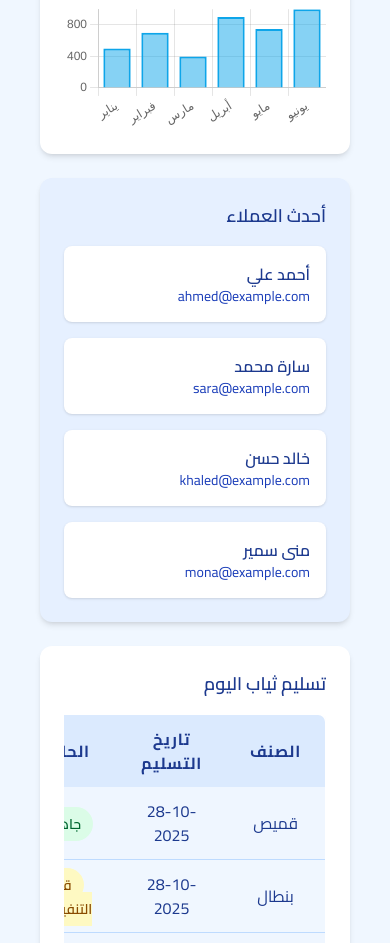
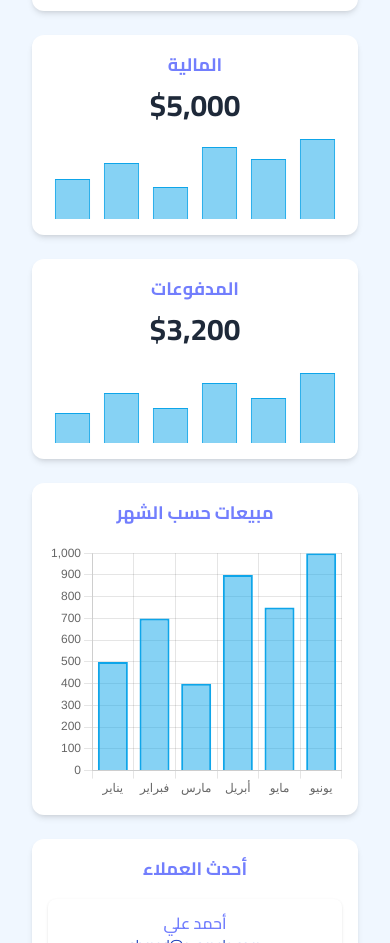
Before and after one commit to AhmedHanyOnly/tailor-frontend, a Next.js app: page / in a window 390 px wide. Shown: the part 1057-2000 px from the top of the page. Built offline with nearby package versions, Linux system fonts and the light colour scheme.

Commit message:
first commit

```diff
--- a/app/globals.css
+++ b/app/globals.css
@@ -3,7 +3,7 @@
 :root {
   --background: #f0f7ff;
   --foreground: #171717;
-  --color-primary: #f6bc08;
+  --color-primary: #727efd;
 }
 
 @theme inline {
--- a/app/page.jsx
+++ b/app/page.jsx
@@ -26,7 +26,6 @@ ChartJS.register(
 );
 
 export default function Home() {
-  // بيانات تجريبية
   const statsData = [
     { title: "العملاء", value: 120, chartData: [12, 19, 3, 5, 2, 3] },
     { title: "الطلبات", value: 85, chartData: [5, 10, 8, 12, 6, 7] },
@@ -36,6 +35,16 @@ export default function Home() {
       value: "$1,200",
       chartData: [200, 300, 400, 500, 600, 700],
     },
+    {
+      title: "المالية",
+      value: "$5,000",
+      chartData: [500, 700, 400, 900, 750, 1000],
+    },
+    {
+      title: "المدفوعات",
+      value: "$3,200",
+      chartData: [300, 500, 350, 600, 450, 700],
+    },
   ];
 
   const monthlySales = {
@@ -44,8 +53,8 @@ export default function Home() {
       {
         label: "المبيعات",
         data: [500, 700, 400, 900, 750, 1000],
-        backgroundColor: "rgba(14, 165, 233, 0.5)",
-        borderColor: "rgba(14, 165, 233, 1)",
+        backgroundColor: "rgba(14,165,233,0.5)",
+        borderColor: "rgba(14,165,233,1)",
         borderWidth: 2,
       },
     ],
@@ -75,178 +84,192 @@ export default function Home() {
   const deliveriesRef = useRef(null);
 
   useEffect(() => {
-    // أنميشن للبوكسات
     statsRefs.current.forEach((el, i) => {
       gsap.fromTo(
         el,
         { opacity: 0, y: 20 },
-        { opacity: 1, y: 0, delay: i * 0.15, duration: 0.6, ease: "power2.out" }
+        { opacity: 1, y: 0, delay: i * 0.15, duration: 0.6 }
       );
     });
-
     gsap.fromTo(
       monthlyRef.current,
       { opacity: 0, y: 20 },
-      { opacity: 1, y: 0, delay: 0.7, duration: 0.6, ease: "power2.out" }
+      { opacity: 1, y: 0, delay: 0.7, duration: 0.6 }
     );
     gsap.fromTo(
       latestRef.current,
       { opacity: 0, y: 20 },
-      { opacity: 1, y: 0, delay: 0.9, duration: 0.6, ease: "power2.out" }
+      { opacity: 1, y: 0, delay: 0.9, duration: 0.6 }
     );
     gsap.fromTo(
       deliveriesRef.current,
       { opacity: 0, y: 20 },
-      { opacity: 1, y: 0, delay: 1.1, duration: 0.6, ease: "power2.out" }
+      { opacity: 1, y: 0, delay: 1.1, duration: 0.6 }
     );
   }, []);
 
   return (
-    <div className="min-h-screen p-6 ">
-      <h1 className="text-3xl font-bold mb-8 text-blue-900">
+    <div className="min-h-screen p-4 sm:p-6">
+      <h1 className="text-3xl font-bold mb-8 text-[var(--color-primary)] text-center md:text-start">
         مرحبا بك في لوحة التحكم
       </h1>
 
-      {/* 4 بوكسات جريد */}
-      <div className="grid grid-cols-1 md:grid-cols-2 lg:grid-cols-4 gap-6 mb-6">
+      {/* البوكسات */}
+      <div className="grid grid-cols-1 md:grid-cols-2 lg:grid-cols-3 gap-6 mb-6">
         {statsData.map((stat, idx) => (
           <div
             key={idx}
             ref={(el) => (statsRefs.current[idx] = el)}
-            className="bg-white p-6 rounded-xl shadow-md hover:shadow-lg transition-shadow duration-300 cursor-pointer"
+            className="bg-white p-4 md:p-6 rounded-xl shadow-md hover:shadow-lg transition-shadow duration-300"
           >
-            <div className="flex justify-between items-center mb-4">
-              <h2 className="text-lg font-semibold text-blue-900">
+            <div className="flex flex-col sm:flex-row justify-between items-center sm:items-start gap-4">
+              <div className="text-center sm:text-start w-full sm:w-auto">
+                <h2 className="text-lg font-bold mb-2 text-[var(--color-primary)]">
                   {stat.title}
                 </h2>
-              <span className="text-xl font-bold text-blue-900">
+                <span className="text-3xl md:text-4xl font-bold text-gray-800">
                   {stat.value}
                 </span>
               </div>
-            <div className="h-20">
+              <div className="h-20 w-full sm:w-auto">
+                {stat.title === "العملاء" || stat.title === "النمو" ? (
                   <Line
                     data={{
                       labels: ["1", "2", "3", "4", "5", "6"],
                       datasets: [
                         {
                           data: stat.chartData,
-                      borderColor: "rgba(14, 165, 233, 1)",
-                      backgroundColor: "rgba(14, 165, 233, 0.3)",
+                          borderColor: "#727efd",
+                          backgroundColor: "rgba(114,126,253,0.3)",
                           tension: 0.4,
                         },
                       ],
                     }}
                     options={{
                       responsive: true,
+                      maintainAspectRatio: false,
                       plugins: { legend: { display: false } },
                       scales: { x: { display: false }, y: { display: false } },
                     }}
                   />
+                ) : (
+                  <Bar
+                    data={{
+                      labels: ["1", "2", "3", "4", "5", "6"],
+                      datasets: [
+                        {
+                          data: stat.chartData,
+                          backgroundColor: "rgba(14,165,233,0.5)",
+                          borderColor: "rgba(14,165,233,1)",
+                          borderWidth: 1,
+                        },
+                      ],
+                    }}
+                    options={{
+                      responsive: true,
+                      maintainAspectRatio: false,
+                      plugins: { legend: { display: false } },
+                      scales: { x: { display: false }, y: { display: false } },
+                    }}
+                  />
+                )}
+              </div>
             </div>
           </div>
         ))}
-      </div>
 
         {/* مبيعات حسب الشهر */}
         <div
           ref={monthlyRef}
-        className="bg-white p-6 rounded-xl shadow-md mb-6 hover:shadow-lg transition-shadow duration-300"
+          className="bg-white col-span-1 md:col-span-2  p-4 md:p-6 rounded-xl shadow-md hover:shadow-lg transition-shadow duration-300"
         >
-        <h2 className="text-lg font-semibold mb-4 text-blue-900">
+          <h2 className="text-lg mb-4 text-[var(--color-primary)] font-bold text-center md:text-start">
             مبيعات حسب الشهر
           </h2>
+          <div className="h-64 sm:h-80">
             <Bar
               data={monthlySales}
               options={{
                 responsive: true,
+                maintainAspectRatio: false,
                 plugins: { legend: { display: false } },
               }}
             />
+          </div>
         </div>
 
         {/* أحدث العملاء */}
         <div
           ref={latestRef}
-        className="bg-[#e6f0ff] p-6 rounded-xl shadow-md mb-6 hover:shadow-lg transition-shadow duration-300"
+          className="bg-white col-span-1 md:col-span-1 lg:col-span-1 p-4 md:p-6 rounded-xl shadow-md hover:shadow-lg transition-shadow duration-300"
         >
-        <h2 className="text-lg font-semibold mb-4 text-blue-900">
+          <h2 className="text-lg mb-4 text-[var(--color-primary)] font-bold text-center md:text-start">
             أحدث العملاء
           </h2>
-        <div className="grid grid-cols-1 md:grid-cols-2 lg:grid-cols-4 gap-4">
+          <div className="flex flex-col gap-4">
             {latestCustomers.map((customer, idx) => (
               <div
                 key={idx}
-              className="bg-white p-4 rounded-lg shadow-sm hover:shadow-md transition-shadow duration-300"
+                className="bg-white p-3 sm:p-4 rounded-lg shadow-sm hover:shadow-md transition-shadow duration-300 text-center sm:text-start"
               >
-              <h3 className="font-semibold text-blue-900">{customer.name}</h3>
-              <p className="text-sm text-blue-800">{customer.email}</p>
+                <h3 className="font-semibold text-[var(--color-primary)]">
+                  {customer.name}
+                </h3>
+                <p className="text-sm text-blue-800 break-words">
+                  {customer.email}
+                </p>
               </div>
             ))}
+          </div>
         </div>
       </div>
 
       {/* تسليم ثياب اليوم */}
       <div
         ref={deliveriesRef}
-        className="bg-white p-6 rounded-xl shadow-md hover:shadow-lg transition-shadow duration-300"
+        className="bg-white p-4 md:p-6 rounded-xl shadow-md hover:shadow-lg transition-shadow duration-300"
       >
-        <h2 className="text-lg font-semibold mb-4 text-blue-900">
+        <h2 className="text-lg font-bold mb-4 text-[var(--color-primary)] text-center md:text-start">
           تسليم ثياب اليوم
         </h2>
         <div className="overflow-x-auto">
-          <table className="min-w-full border border-blue-200 rounded-lg shadow-md overflow-hidden">
-            <thead className="bg-blue-100 text-blue-900">
+          <table className="min-w-full border border-gray-200 rounded-lg shadow-md overflow-hidden text-sm sm:text-base">
+            <thead className="bg-gray-100 text-gray-600">
               <tr>
-                <th className="px-6 py-3 uppercase tracking-wider text-center">
-                  الصنف
-                </th>
-                <th className="px-6 py-3 uppercase tracking-wider text-center">
-                  تاريخ التسليم
-                </th>
-                <th className="px-6 py-3 uppercase tracking-wider text-center">
-                  الحالة
-                </th>
-                <th className="px-6 py-3 uppercase tracking-wider text-center">
-                  الخياط
-                </th>
+                <th className="px-4 py-3 text-center">الصنف</th>
+                <th className="px-4 py-3 text-center">تاريخ التسليم</th>
+                <th className="px-4 py-3 text-center">الحالة</th>
+                <th className="px-4 py-3 text-center">الخياط</th>
               </tr>
             </thead>
             <tbody>
               {todaysDeliveries.map((delivery, idx) => (
                 <tr
                   key={idx}
-                  className={`transition-all duration-300 cursor-pointer ${
-                    idx % 2 === 0 ? "bg-blue-50" : "bg-[#f0f7ff]"
-                  } hover:bg-blue-200 hover:shadow-md`}
+                  className={`transition-all duration-300 ${
+                    idx % 2 === 0 ? "bg-gray-50" : "bg-[#f0f7ff]"
+                  } hover:bg-gray-200`}
                 >
-                  <td className="px-6 py-3 border-b border-blue-200 text-blue-900 text-center">
+                  <td className="px-4 py-3 border-b border-gray-200 text-center text-gray-600">
                     {delivery.item}
                   </td>
-                  <td className="px-6 py-3 border-b border-blue-200 text-blue-900 text-center">
+                  <td className="px-4 py-3 border-b border-gray-200 text-center text-gray-600">
                     {delivery.date}
                   </td>
-                  <td
-                    className={`px-6 py-3 border-b border-blue-200 text-center font-semibold `}
-                  >
+                  <td className="px-4 py-3 border-b border-gray-200 text-center">
                     <span
-                      className={`
-    px-3 py-1 text-sm font-semibold rounded-full transition-all duration-300
-    ${
+                      className={`px-3 py-1 text-sm font-semibold rounded-full ${
                         delivery.status === "جاهز"
-        ? "bg-green-100 text-green-800 hover:bg-green-200"
+                          ? "bg-green-100 text-green-800"
                           : delivery.status === "قيد التنفيذ"
-        ? "bg-yellow-100 text-yellow-800 hover:bg-yellow-200"
-        : delivery.status === "متأخر"
-        ? "bg-red-100 text-red-800 hover:bg-red-200"
-        : "bg-blue-100 text-blue-800 hover:bg-blue-200"
-    }
-  `}
+                          ? "bg-yellow-100 text-yellow-800"
+                          : "bg-blue-100 text-blue-800"
+                      }`}
                     >
                       {delivery.status}
                     </span>
                   </td>
-
-                  <td className="px-6 py-3 border-b border-blue-200 text-blue-900 text-center">
+                  <td className="px-4 py-3 border-b border-gray-200 text-center text-gray-600">
                     {delivery.tailor}
                   </td>
                 </tr>
```
Lines whose indentation alone changed are shown as unchanged.
